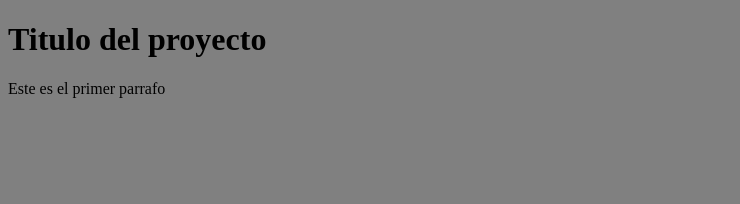
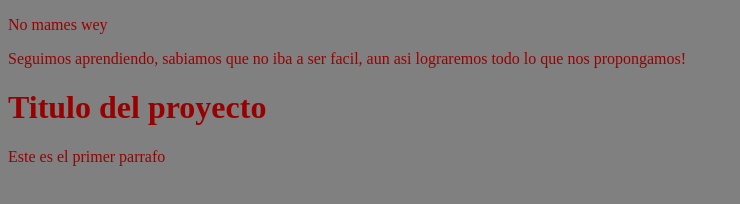
Before and after one commit to gimaiter/noMamesWey, a plain HTML site: page index.html in a window 1280 px wide. Shown: the whole page, without its empty margins (0-740 px from the left). Drawn offline with Linux system fonts and the light colour scheme.

Commit message:
Agregamos dos parrafos y color a letras

```diff
--- a/index.html
+++ b/index.html
@@ -8,6 +8,8 @@
     <link rel="stylesheet" href="styles.css" />
 </head>
 <body>
+    <p>No mames wey</p>
+    <p>Seguimos aprendiendo, sabiamos que no iba a ser facil, aun asi lograremos todo lo que nos propongamos!</p>
     <h1>Titulo del proyecto</h1>
     <p>Este es el primer parrafo</p>
 </body>
--- a/styles.css
+++ b/styles.css
@@ -1,4 +1,6 @@
 body
     {
         background-color: gray;
+        font-family: Helvetetica;
+        color: rgb(153, 0, 0);
     }
```
